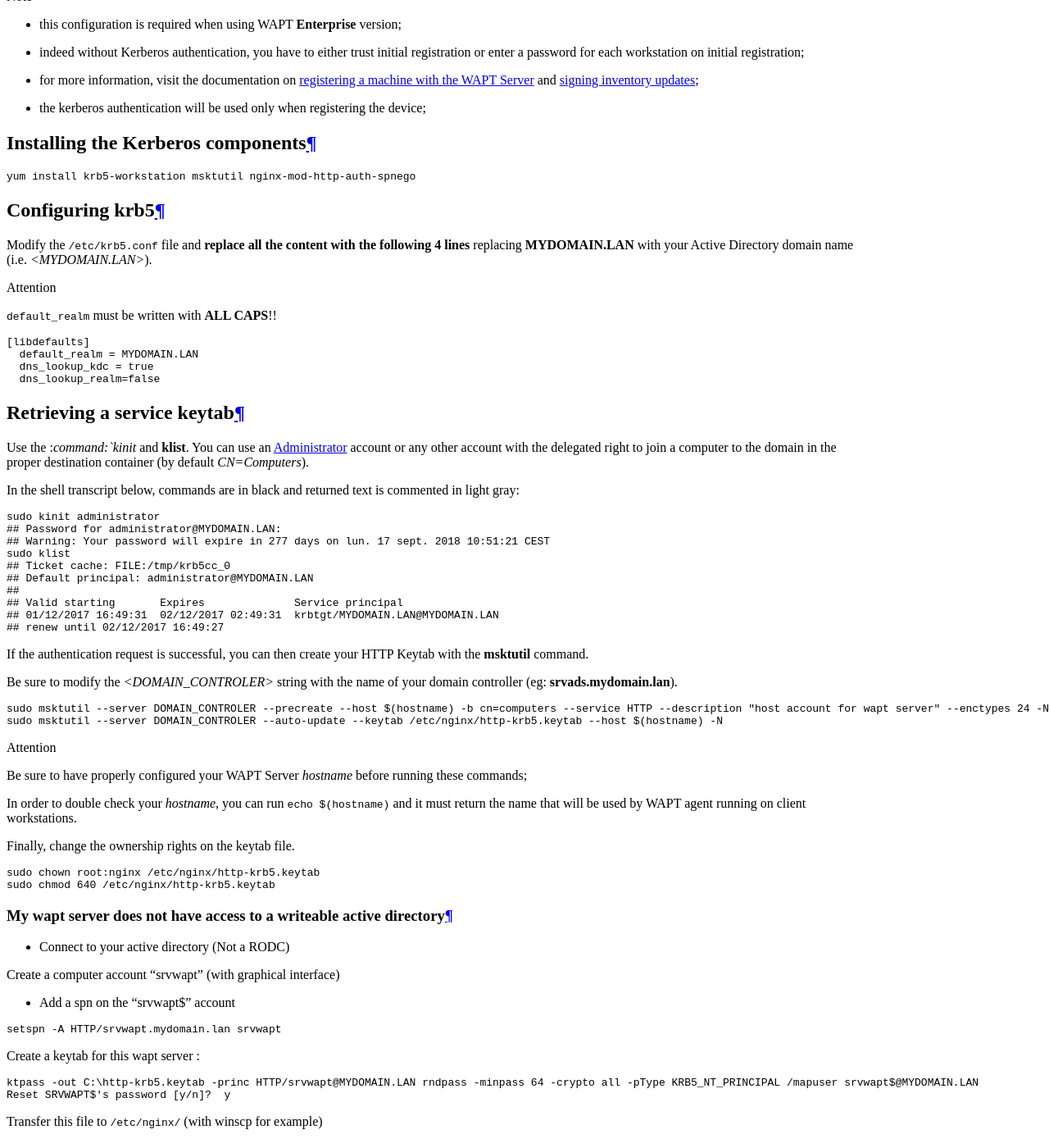
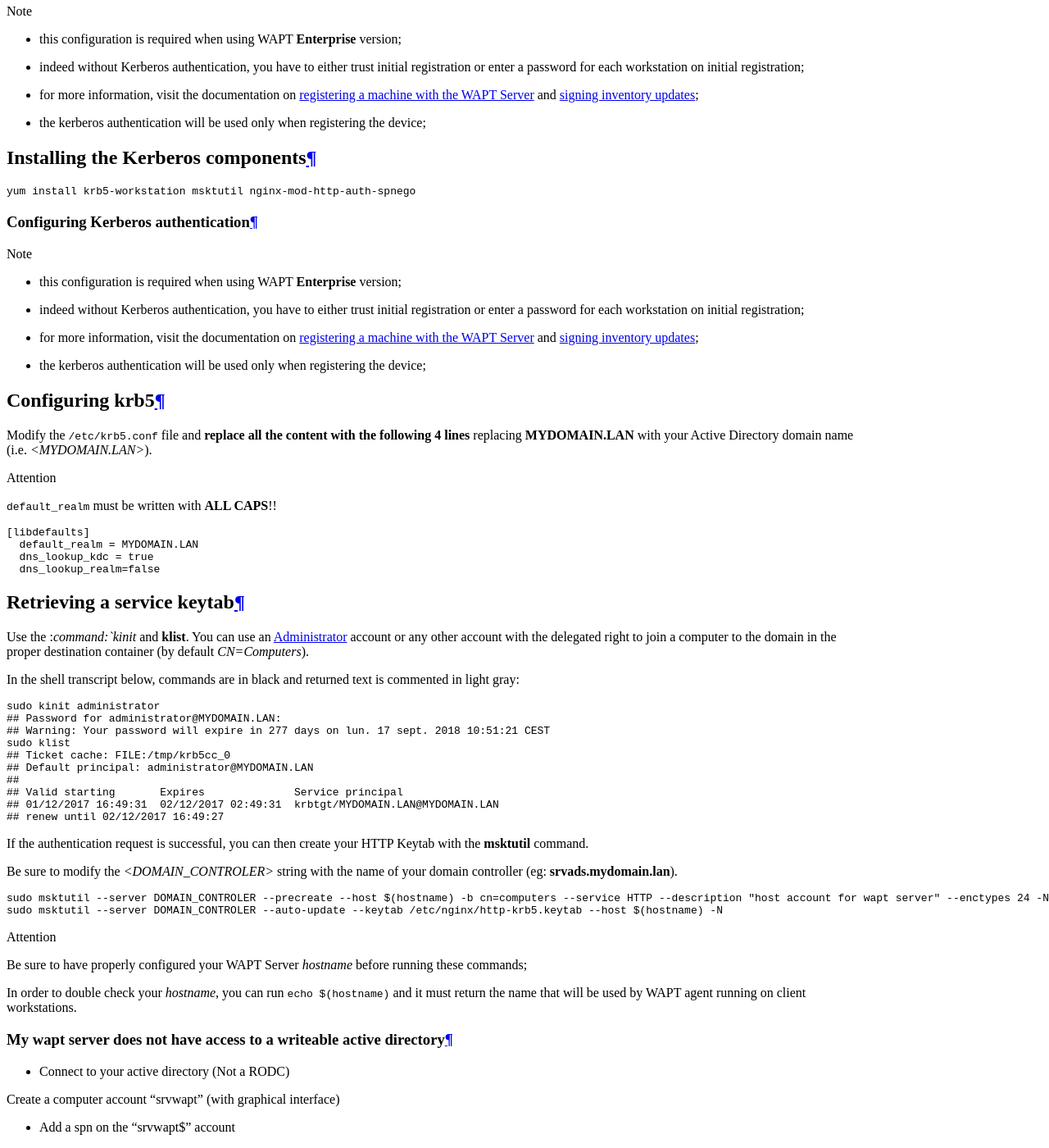
Before and after one commit to tranquilit/WAPT-Documentation, a Sphinx documentation site: the page built from source/waptserver-install/centos/install-centos-kerberos.rst, in a window 1280 px wide and 1400 px high, scrolled down 1075 px. Shown: the whole window at 82% size. Built offline with Sphinx 7.4.7 and the Read the Docs theme 2.0.0, drawn with Linux system fonts in a browser that asks for light colours; some of the changed text lies outside the part shown.

Commit message:
Fix logique

```diff
--- a/source/waptserver-install/centos/install-centos-kerberos.rst
+++ b/source/waptserver-install/centos/install-centos-kerberos.rst
@@ -18,15 +18,3 @@
    yum install krb5-workstation msktutil nginx-mod-http-auth-spnego
 
 .. include:: ../security/security-install-kerberos.rst
-   :start-after: .. SUBSTITUTION: kerberos installation instruction
-   :end-before: .. SUBSTITUTION: change ownership and permission on keytab
-
-Finally, change the ownership rights on the keytab file.
-
-.. code-block:: bash
-
-    sudo chown root:nginx /etc/nginx/http-krb5.keytab
-    sudo chmod 640 /etc/nginx/http-krb5.keytab
-
-.. include:: ../security/security-install-kerberos.rst
-   :start-after: .. SUBSTITUTION: change ownership and permission on keytab
--- a/source/waptserver-install/security/security-install-kerberos.rst
+++ b/source/waptserver-install/security/security-install-kerberos.rst
@@ -121,10 +121,20 @@
 Apply the right to the http-krb5.keytab file
 """"""""""""""""""""""""""""""""""""""""""""""""""""""
 
+For Debian :
+
 .. code-block:: bash
 
    sudo chmod 640 /etc/nginx/http-krb5.keytab
    sudo chown root:www-data /etc/nginx/http-krb5.keytab
+
+For Centos :
+
+.. code-block:: bash
+
+    sudo chown root:nginx /etc/nginx/http-krb5.keytab
+    sudo chmod 640 /etc/nginx/http-krb5.keytab
+
 
 Case of a use of a rodc
 """"""""""""""""""""""""""""
```
